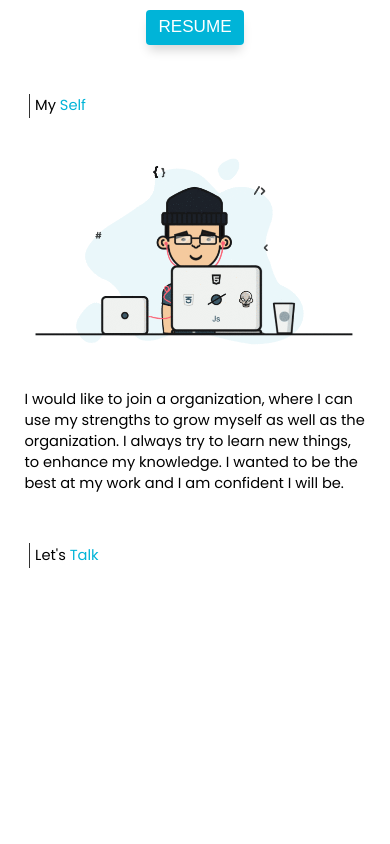
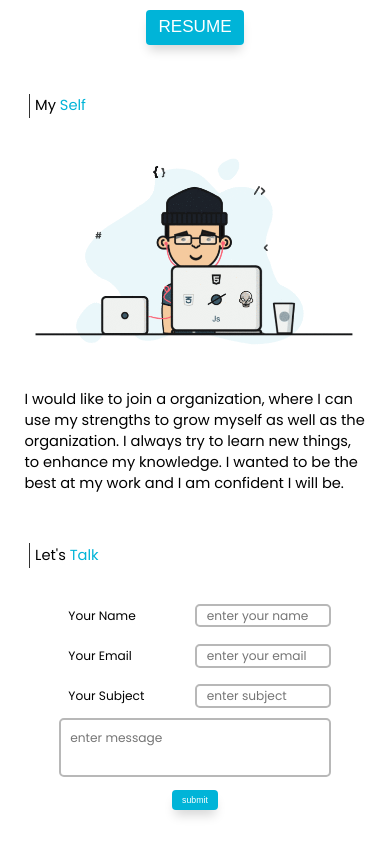
Before and after one commit to Kshirsagar-Govind/the-portfolio, a React (Create React App) app: page / in a window 390 px wide. Shown: the part 1764-2608 px from the top of the page. Before the commit the page ends 2375 px from the top, so only its background shows below. Built offline with nearby package versions, Linux system fonts and the light colour scheme.

Commit message:
new changes

```diff
--- /dev/null
+++ b/src/Components/CSS/get-in-touch-style.css
@@ -0,0 +1,113 @@
+.MySelfPage {
+  height: 100vh;
+
+  padding: 5rem;
+  position: relative;
+}
+
+.MySelfPage .page-title-div h1 {
+  font-size: 3rem;
+  font-family: 'Poppins', sans-serif;
+  font-weight: 400;
+}
+
+.my-self-section {
+  display: flex;
+  /* align-items: center; */
+  gap: 2rem;
+}
+.my-self-section div img {
+  /* border: 2px solid; */
+}
+.my-self-section div p {
+  margin-top: 5rem;
+  font-size: 2rem;
+  /* border: 2px solid; */
+}
+
+.form {
+  /* border: 2px solid; */
+  width: 50%;
+  height: fit-content;
+}
+.form div {
+  margin: 2rem 0;
+}
+.form .input-div input,
+label {
+  display: inline-block;
+  width: 50%;
+  height: 4rem;
+  font-family: 'Poppins', sans-serif;
+  font-size: 1.8rem;
+  padding: 2rem 0 2rem 2rem;
+}
+.form .input-div input {
+  border-radius: 1rem;
+  border: 2px solid #b8b8b8;
+  outline: none;
+}
+
+.form div textarea {
+  padding: 2rem;
+  display: inline-block;
+  width: 100%;
+  resize: none;
+  font-size: 1.8rem;
+  border: 2px solid #b8b8b8;
+  border-radius: 1rem;
+  outline: none;
+  font-family: 'Poppins', sans-serif;
+}
+@media (max-width: 768px) {
+  html {
+    font-size: 30.5%;
+  }
+  .MySelfPage {
+    height: fit-content;
+
+    padding: 5rem;
+    position: relative;
+  }
+
+  .MySelfPage form {
+    display: flex;
+    justify-content: center;
+  }
+
+  .form {
+    /* border: 2px solid; */
+    width: 80%;
+    height: fit-content;
+  }
+  .form div {
+    margin: 2rem 0;
+  }
+  .form .input-div input,
+  label {
+    display: inline-block;
+    width: 50%;
+    height: 4rem;
+    font-family: 'Poppins', sans-serif;
+    font-size: 2.5rem;
+    padding: 2rem 0 2rem 2rem;
+  }
+  .form .input-div input {
+    border-radius: 1rem;
+    outline: none;
+    border: 2px solid #b8b8b8;
+  }
+
+  .form div textarea {
+    padding: 2rem;
+    display: inline-block;
+    width: 100%;
+    resize: none;
+    font-size: 2.5rem;
+
+    border: 2px solid #b8b8b8;
+    border-radius: 1rem;
+    outline: none;
+    font-family: 'Poppins', sans-serif;
+  }
+}
--- a/src/Components/CSS/my-self-style.css
+++ b/src/Components/CSS/my-self-style.css
@@ -20,6 +20,7 @@
   background-color: var(--secondary);
 }
 */
+
 .MySelfPage .page-title-div h1 {
   font-size: 3rem;
   font-family: 'Poppins', sans-serif;
--- a/src/Components/GetInTOuchPage.jsx
+++ b/src/Components/GetInTOuchPage.jsx
@@ -1,7 +1,7 @@
 import React, { Component, useState } from "react";
 import "./CSS/main-style.css";
 import "./CSS/comps-styles.css";
-import "./CSS/my-self-style.css";
+import "./CSS/get-in-touch-style.css";
 
 function GetInTouch() {
   return (
@@ -13,6 +13,28 @@ function GetInTouch() {
           <span className="prim-color"> Talk</span>
         </h1>
       </div>
+      <form>
+        <div className="form">
+          <div className="input-div">
+            <label>Your Name</label>
+            <input type="text" placeholder="enter your name" />
+          </div>
+          <div className="input-div">
+            <label>Your Email</label>
+            <input type="email" placeholder="enter your email" />
+          </div>
+          <div className="input-div">
+            <label>Your Subject</label>
+            <input type="text" placeholder="enter subject" />
+          </div>
+          <div>
+            <textarea placeholder="enter message" />
+          </div>
+          <div className="make-it-centered">
+            <input className="work-btn" type="submit" value="submit" />
+          </div>
+        </div>
+      </form>
     </div>
   );
 }
```
